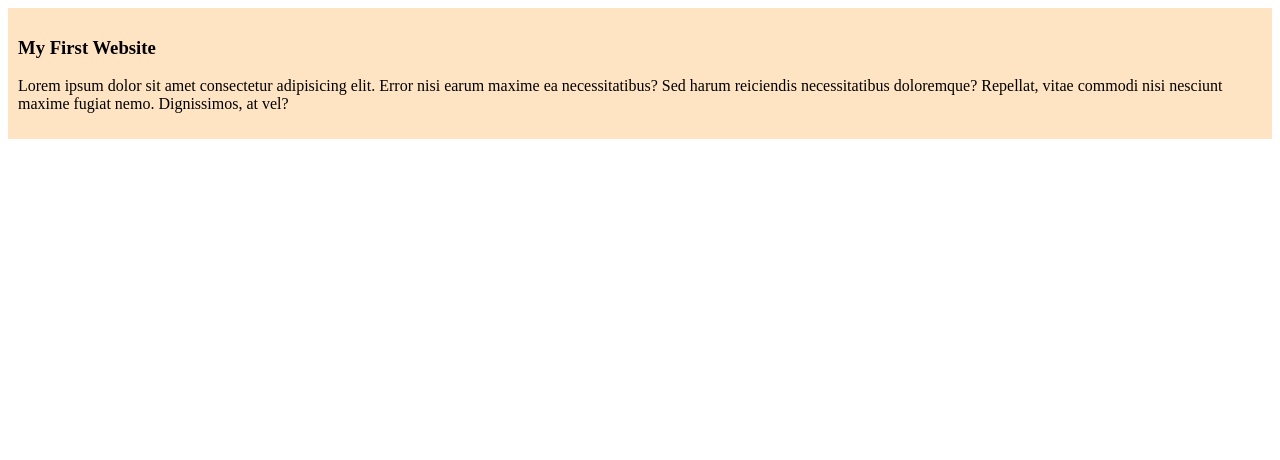
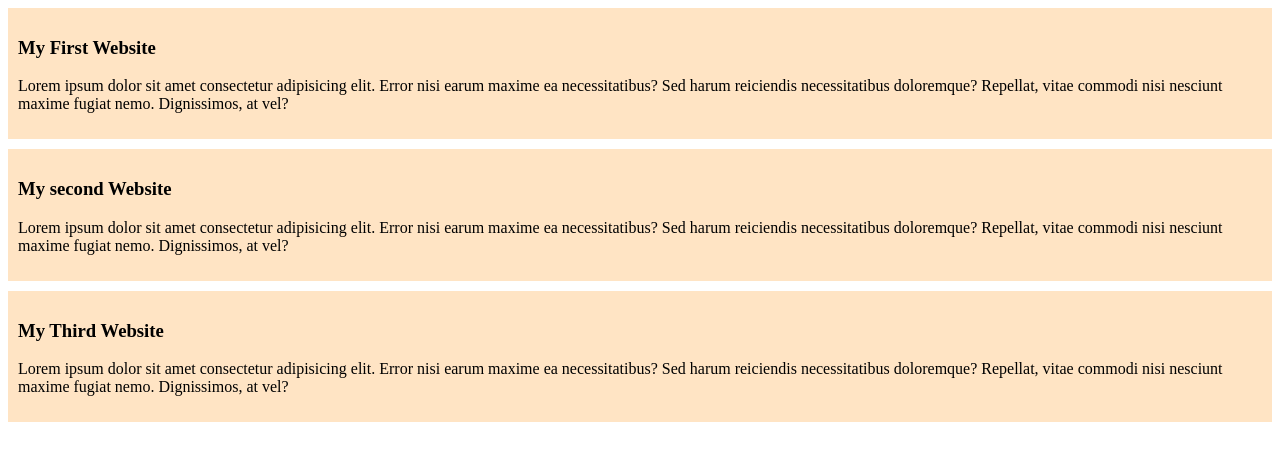
Before and after one commit to Md-Sadbin-Islam/my-simple-repository, a plain HTML site: page index.html in a window 1280 px wide. Drawn offline with Linux system fonts and the light colour scheme.

Commit message:
added the second and third blog

```diff
--- a/Styles/blog.css
+++ b/Styles/blog.css
@@ -1,4 +1,5 @@
 div{
 background-color: bisque ;
 padding: 10px;
+margin-bottom: 10px;
     }
--- a/index.html
+++ b/index.html
@@ -11,5 +11,13 @@
         <h3>My First Website</h3>
         <p>Lorem ipsum dolor sit amet consectetur adipisicing elit. Error nisi earum maxime ea necessitatibus? Sed harum reiciendis necessitatibus doloremque? Repellat, vitae commodi nisi nesciunt maxime fugiat nemo. Dignissimos, at vel?</p>
     </div>
+    <div>
+        <h3>My second Website</h3>
+        <p>Lorem ipsum dolor sit amet consectetur adipisicing elit. Error nisi earum maxime ea necessitatibus? Sed harum reiciendis necessitatibus doloremque? Repellat, vitae commodi nisi nesciunt maxime fugiat nemo. Dignissimos, at vel?</p>
+    </div>
+    <div>
+        <h3>My Third Website</h3>
+        <p>Lorem ipsum dolor sit amet consectetur adipisicing elit. Error nisi earum maxime ea necessitatibus? Sed harum reiciendis necessitatibus doloremque? Repellat, vitae commodi nisi nesciunt maxime fugiat nemo. Dignissimos, at vel?</p>
+    </div>
 </body>
 </html>
```
